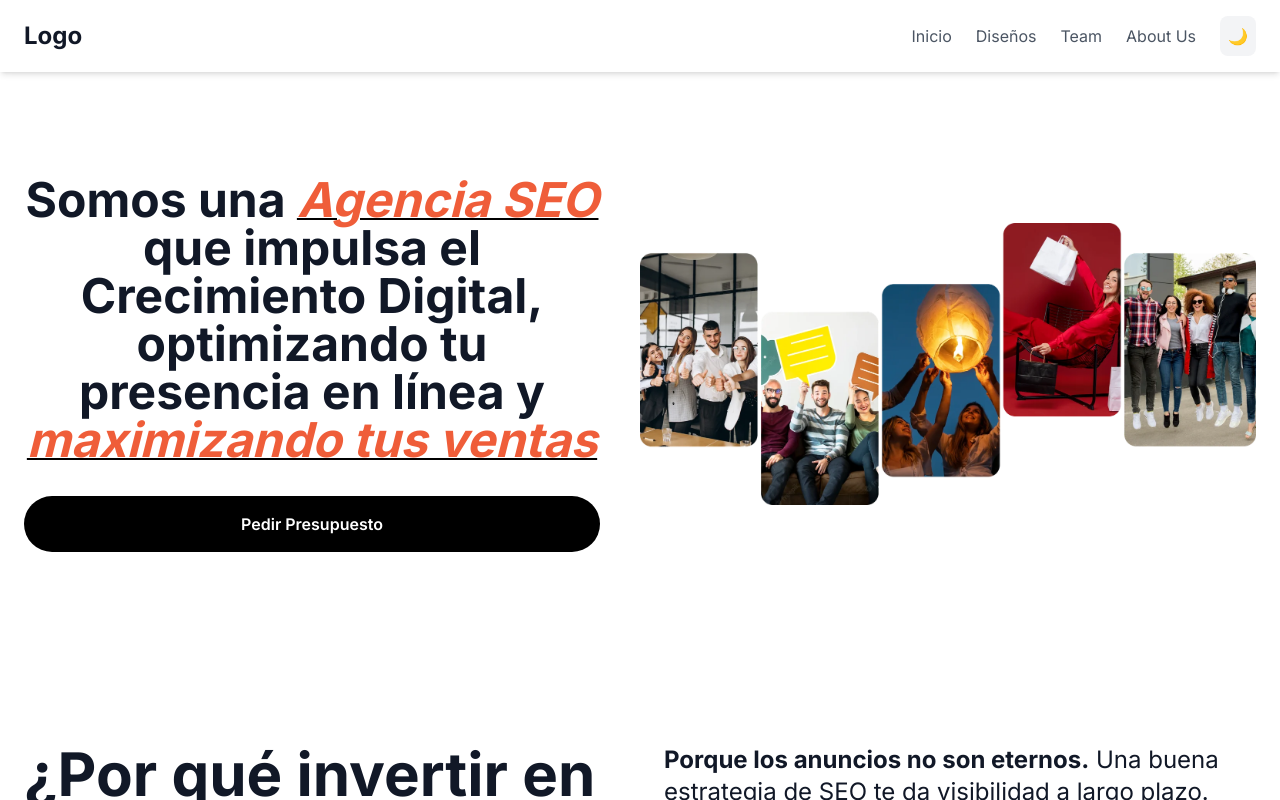
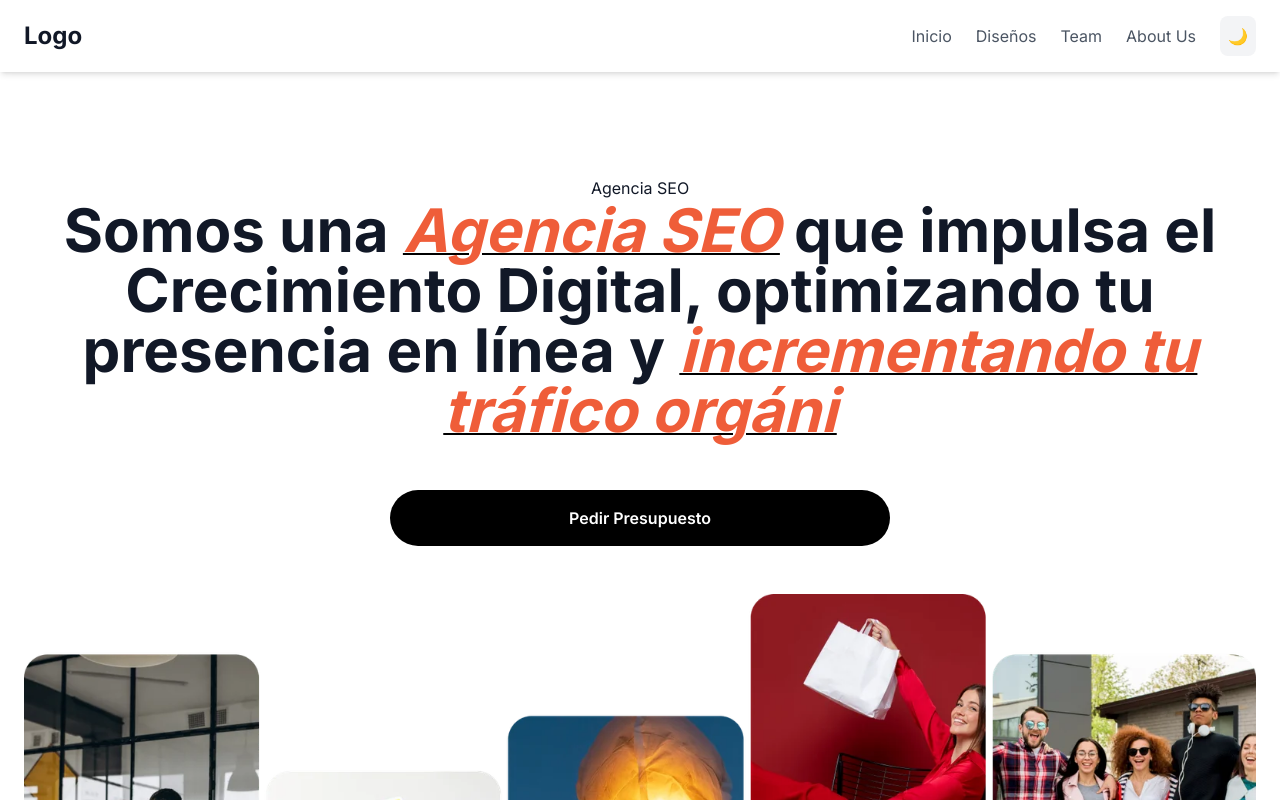
Before and after one commit to jonhygg99/agencia-mkt-digital, a Next.js app: page / in a window 1280 px wide. Shown: the top 800 px of the page. Built offline with nearby package versions, Linux system fonts and the light colour scheme.

Commit message:
refactor home code

```diff
--- a/app/page.tsx
+++ b/app/page.tsx
@@ -2,16 +2,18 @@ import Hero from "./ui/home/hero";
 import Question from "./ui/home/question";
 import Servicios from "./ui/home/servicios";
 import ParallaxImage from "./ui/components/parallax-image";
-import Problemas from "./ui/home/problemas";
-import Contact from "./ui/home/contact";
+import Problems from "./ui/home/problems";
+import Contact from "./ui/components/contact/contact";
 import Steps from "./ui/home/steps";
 import Faq from "./ui/home/faq";
-import ButtonScroll from "./ui/elements/button-scroll";
+import HeroBig from "./ui/home/hero-big";
+import BannerCta from "./ui/home/banner-cta";
 
 export default function Home() {
   return (
     <div className="min-h-screen">
-      <Hero />
+      <HeroBig />
+      {/* <Hero /> */}
       <Question />
       <Servicios />
       <ParallaxImage
@@ -19,28 +21,11 @@ export default function Home() {
         title="TRANSFORMA CLICS EN CLIENTES"
         text="Hacer SEO es como tener un imán para atraer compradores."
       />
-      <Problemas />
+      <Problems />
       <Contact />
       <Steps />
       <Faq />
-      <section className="container mx-auto px-6 py-12 md:py-24  ">
-        <div className="flex flex-col lg:flex-row gap-12 ">
-          <div className="flex-1 ">
-            <p className="text-4xl lg:text-6xl md:text-5xl font-black ">
-              COMPARTIENDO TU VISIÓN
-            </p>
-          </div>
-          <div className="flex-1 space-y-8">
-            <p>
-              No dejes pasar la oportunidad de mejorar tu visibilidad en línea y
-              atraer más clientes. Contáctanos para una consulta gratuita y
-              descubre cómo nuestras estrategias de SEO personalizadas pueden
-              llevar tu negocio al siguiente nivel. ¡El éxito digital te espera!
-            </p>
-            <ButtonScroll idElement="contact" buttonText="Empezar Proyecto" />
-          </div>
-        </div>
-      </section>
+      <BannerCta />
     </div>
   );
 }
--- a/app/ui/home/form.tsx
+++ b/app/ui/components/contact/contact-form.tsx
@@ -1,7 +1,7 @@
 "use client";
 
 import { useState, useEffect } from "react";
-import personajesSEO from "../constants/placeholders-forms";
+import personajesSEO from "../../constants/placeholders-forms";
 
 export default function ContactForm() {
   const [formData, setFormData] = useState({
--- a/app/ui/home/contact.tsx
+++ b/app/ui/components/contact/contact.tsx
@@ -1,7 +1,7 @@
 "use client";
 
 import ContactInfo from "./contact-info";
-import ContactForm from "./form";
+import ContactForm from "./contact-form";
 
 export default function Contact() {
   return (
--- /dev/null
+++ b/app/ui/constants/typing-animation.ts
@@ -0,0 +1,5 @@
+export const animatedSEOAgencyTexts = [
+  "incrementando tu tráfico orgánico",
+  "maximizando tu rentabilidad",
+  "incrementando tus leads calificados",
+];
--- /dev/null
+++ b/app/ui/elements/typing-animation.tsx
@@ -0,0 +1,52 @@
+"use client";
+
+import { useEffect, useState } from "react";
+
+interface TypingAnimationProps {
+  texts: string[];
+  className?: string;
+}
+
+export default function TypingAnimation({
+  texts,
+  className,
+}: TypingAnimationProps) {
+  const [currentText, setCurrentText] = useState("");
+  const [currentIndex, setCurrentIndex] = useState(0);
+  const [isDeleting, setIsDeleting] = useState(false);
+
+  useEffect(() => {
+    const typingSpeed = 125; // Velocidad de escritura
+    const deletingSpeed = 75; // Velocidad de borrado
+    const pauseTime = 2500; // Tiempo de pausa cuando se completa una palabra
+
+    const type = () => {
+      const currentFullText = texts[currentIndex];
+
+      if (!isDeleting) {
+        // Escribiendo
+        if (currentText !== currentFullText) {
+          setCurrentText(currentFullText.substring(0, currentText.length + 1));
+        } else {
+          // Palabra completada, esperar antes de borrar
+          setTimeout(() => setIsDeleting(true), pauseTime);
+          return;
+        }
+      } else {
+        // Borrando
+        if (currentText === "") {
+          setIsDeleting(false);
+          setCurrentIndex((prev) => (prev + 1) % texts.length);
+          return;
+        }
+        setCurrentText(currentText.substring(0, currentText.length - 1));
+      }
+    };
+
+    const timer = setTimeout(type, isDeleting ? deletingSpeed : typingSpeed);
+
+    return () => clearTimeout(timer);
+  }, [currentText, currentIndex, isDeleting, texts]);
+
+  return <span className={className}>{currentText}</span>;
+}
--- /dev/null
+++ b/app/ui/home/banner-cta.tsx
@@ -0,0 +1,24 @@
+import ButtonScroll from "../elements/button-scroll";
+
+export default function BannerCta() {
+  return (
+    <section className="container mx-auto px-6 py-12 md:py-24">
+      <div className="flex flex-col lg:flex-row gap-12 ">
+        <div className="flex-1 ">
+          <p className="text-4xl lg:text-6xl md:text-5xl font-black">
+            COMPARTIENDO TU VISIÓN
+          </p>
+        </div>
+        <div className="flex-1 space-y-8">
+          <p>
+            No dejes pasar la oportunidad de mejorar tu visibilidad en línea y
+            atraer más clientes. Contáctanos para una consulta gratuita y
+            descubre cómo nuestras estrategias de SEO personalizadas pueden
+            llevar tu negocio al siguiente nivel. ¡El éxito digital te espera!
+          </p>
+          <ButtonScroll idElement="contact" buttonText="Empezar Proyecto" />
+        </div>
+      </div>
+    </section>
+  );
+}
--- /dev/null
+++ b/app/ui/home/hero-big.tsx
@@ -0,0 +1,30 @@
+import Image from "next/image";
+import ButtonScroll from "../elements/button-scroll";
+import TypingAnimation from "../elements/typing-animation";
+import { animatedSEOAgencyTexts } from "../constants/typing-animation";
+
+export default function HeroBig() {
+  return (
+    <section className="container mx-auto px-6 py-12 md:py-24 max-w-[1320px]">
+      <h1 className="text-center">Agencia SEO</h1>
+      <p className="text-4xl md:text-5xl lg:text-6xl min-h-96 md:min-h-72 lg:min-h-[290px] mx-auto inline-block font-bold text-center pb-12 ">
+        Somos una <span className="custom-title">Agencia SEO</span> que impulsa
+        el Crecimiento Digital, optimizando tu presencia en línea y{" "}
+        <TypingAnimation
+          texts={animatedSEOAgencyTexts}
+          className="custom-title"
+        />
+      </p>
+      <div className="flex justify-center max-w-[500px] mx-auto pb-12">
+        <ButtonScroll idElement="contact" buttonText="Pedir Presupuesto" />
+      </div>
+      <Image
+        src="/agencia.webp"
+        alt="Agencia SEO"
+        width={1600}
+        height={731}
+        className="w-full h-auto"
+      />
+    </section>
+  );
+}
--- a/app/ui/home/hero.tsx
+++ b/app/ui/home/hero.tsx
@@ -1,16 +1,23 @@
 import Image from "next/image";
 import ButtonScroll from "../elements/button-scroll";
+import TypingAnimation from "../elements/typing-animation";
+
+const animatedTexts = [
+  "incrementando tu tráfico orgánico",
+  "maximizando tu rentabilidad",
+  "incrementando tus leads calificados",
+];
 
 export default function Hero() {
   return (
     <section className="container mx-auto px-6 py-12 md:py-24 max-w-[1320px]">
       <div className="grid lg:grid-cols-2 items-center">
         <div className="flex flex-col space-y-8 max-w-xl mx-auto lg:mx-0">
-          <span className="title">
+          <p className="title">
             Somos una <span className="custom-title">Agencia SEO</span> que
             impulsa el Crecimiento Digital, optimizando tu presencia en línea y{" "}
-            <span className="custom-title">maximizando tus ventas</span>
-          </span>
+            <TypingAnimation texts={animatedTexts} className="custom-title" />
+          </p>
           <div className="pb-6 lg:pb-0">
             <ButtonScroll idElement="contact" buttonText="Pedir Presupuesto" />
           </div>
--- a/app/ui/home/problemas.tsx
+++ b/app/ui/home/problems.tsx
@@ -1,6 +1,6 @@
 import SEOproblems from "../constants/seo-problems";
 
-export default function Problemas() {
+export default function Problems() {
   return (
     <section className="container mx-auto px-6 py-12 md:py-24 max-w-[1320px]">
       <div className="max-w-[900px] mx-auto">
```
Also changed, not shown: app/ui/components/contact/contact-info.tsx (renamed from app/ui/home/contact-info.tsx).
